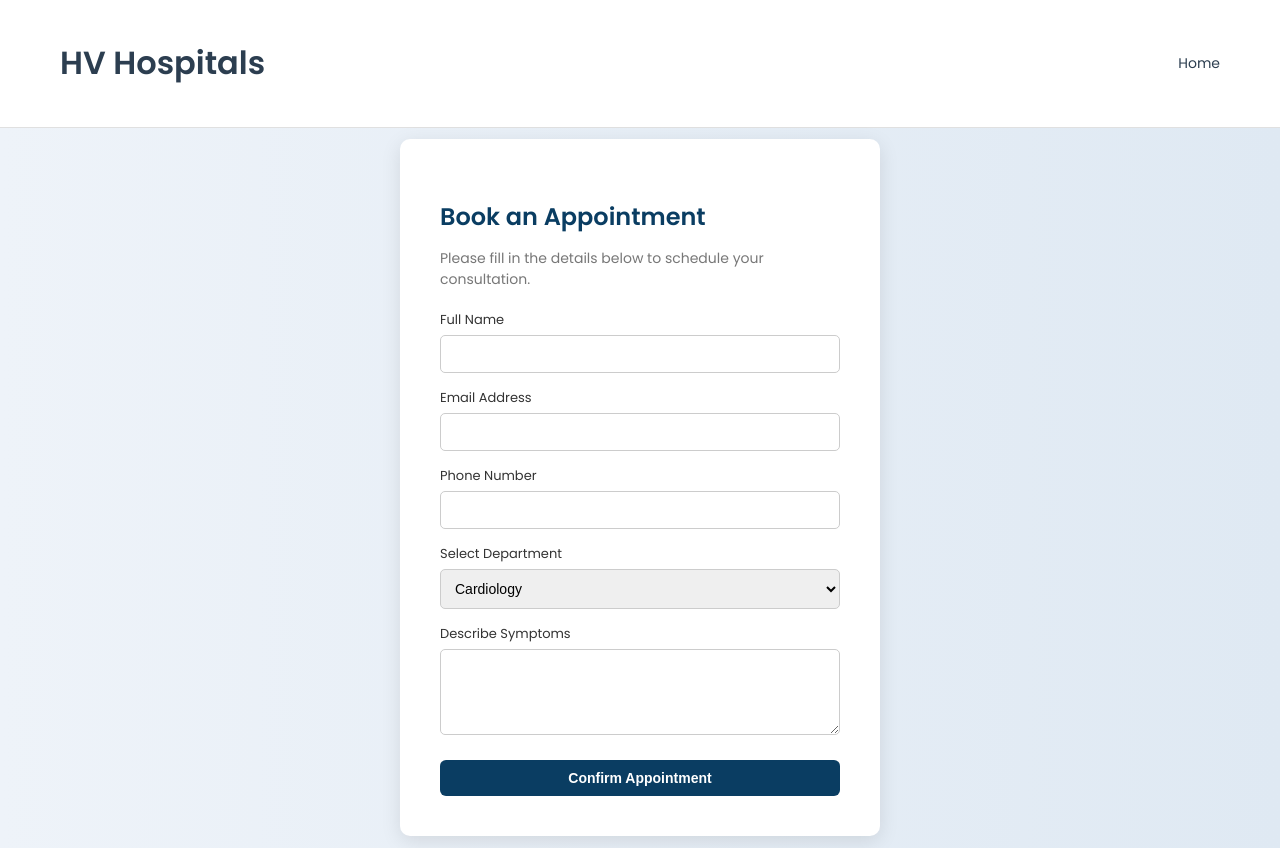
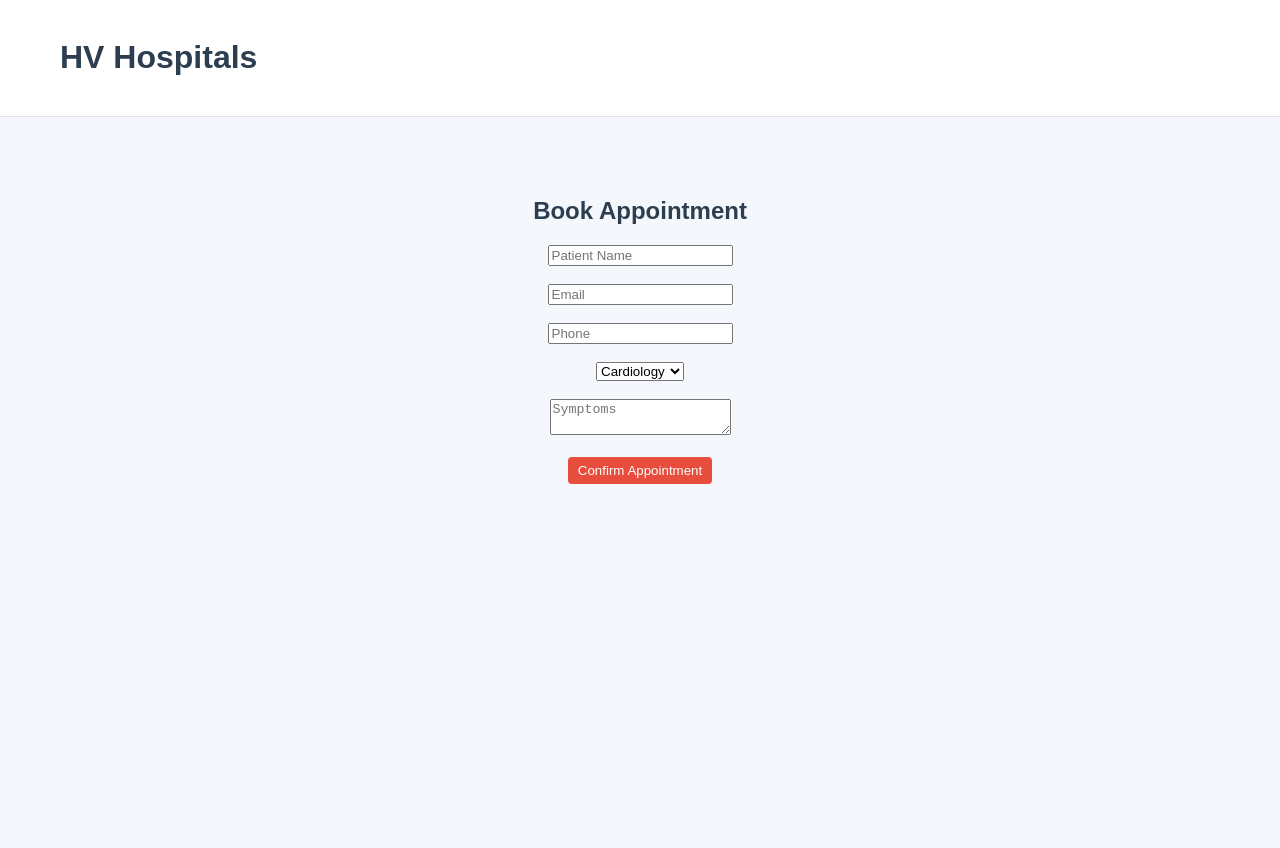
Before and after one commit to UDITH18/hv-hospital, a website: page book.html in a window 1280 px wide. After the commit the page ends 800 px from the top, so only its background shows below. Drawn offline with Linux system fonts and the light colour scheme.

Commit message:
added gitignore

```diff
--- a/book.html
+++ b/book.html
@@ -1,68 +1,39 @@
 <!DOCTYPE html>
-<html lang="en">
+<html>
 <head>
-<meta charset="UTF-8">
-<title>Book Appointment | HV Hospitals</title>
+<title>Book Appointment</title>
 <link rel="stylesheet" href="style.css">
-<link href="https://fonts.googleapis.com/css2?family=Poppins:wght@300;400;600&display=swap" rel="stylesheet">
 </head>
 
 <body>
 
 <header class="header">
 <h1>HV Hospitals</h1>
-
-<nav>
-<a href="index.html">Home</a>
-</nav>
 </header>
 
-<section class="appointment-section">
+<section style="padding:60px;text-align:center;">
 
-<div class="form-container">
-
-<h2>Book an Appointment</h2>
-<p>Please fill in the details below to schedule your consultation.</p>
+<h2>Book Appointment</h2>
 
 <form id="appointmentForm">
 
-<div class="input-group">
-<label>Full Name</label>
-<input type="text" id="name" required>
-</div>
+<input type="text" id="name" placeholder="Patient Name" required><br><br>
 
-<div class="input-group">
-<label>Email Address</label>
-<input type="email" id="email" required>
-</div>
+<input type="email" id="email" placeholder="Email" required><br><br>
 
-<div class="input-group">
-<label>Phone Number</label>
-<input type="text" id="phone" required>
-</div>
+<input type="text" id="phone" placeholder="Phone" required><br><br>
 
-<div class="input-group">
-<label>Select Department</label>
 <select id="department">
 <option>Cardiology</option>
 <option>Neurology</option>
-<option>Orthopedics</option>
-<option>General Medicine</option>
-</select>
-</div>
+<option>Orthopedic</option>
+</select><br><br>
 
-<div class="input-group">
-<label>Describe Symptoms</label>
-<textarea id="symptoms" rows="4"></textarea>
-</div>
+<textarea id="symptoms" placeholder="Symptoms"></textarea><br><br>
 
-<button type="submit" class="btn-primary full-width">
-Confirm Appointment
-</button>
+<button type="submit">Confirm Appointment</button>
 
 </form>
-
-</div>
 
 </section>
 
@@ -79,14 +50,13 @@ department: document.getElementById("department").value,
 symptoms: document.getElementById("symptoms").value
 };
 
-await fetch("http://localhost:3000/appointment", {
+await fetch("https://your-render-url.onrender.com/appointment",{
 method:"POST",
 headers:{"Content-Type":"application/json"},
 body:JSON.stringify(data)
 });
 
-alert("Appointment Confirmed Successfully");
-
+alert("Appointment Booked Successfully");
 this.reset();
 
 });
```
Also changed, not shown: admin.html (+4 -13 lines), server.js (+11 -18 lines), 1 other file.
